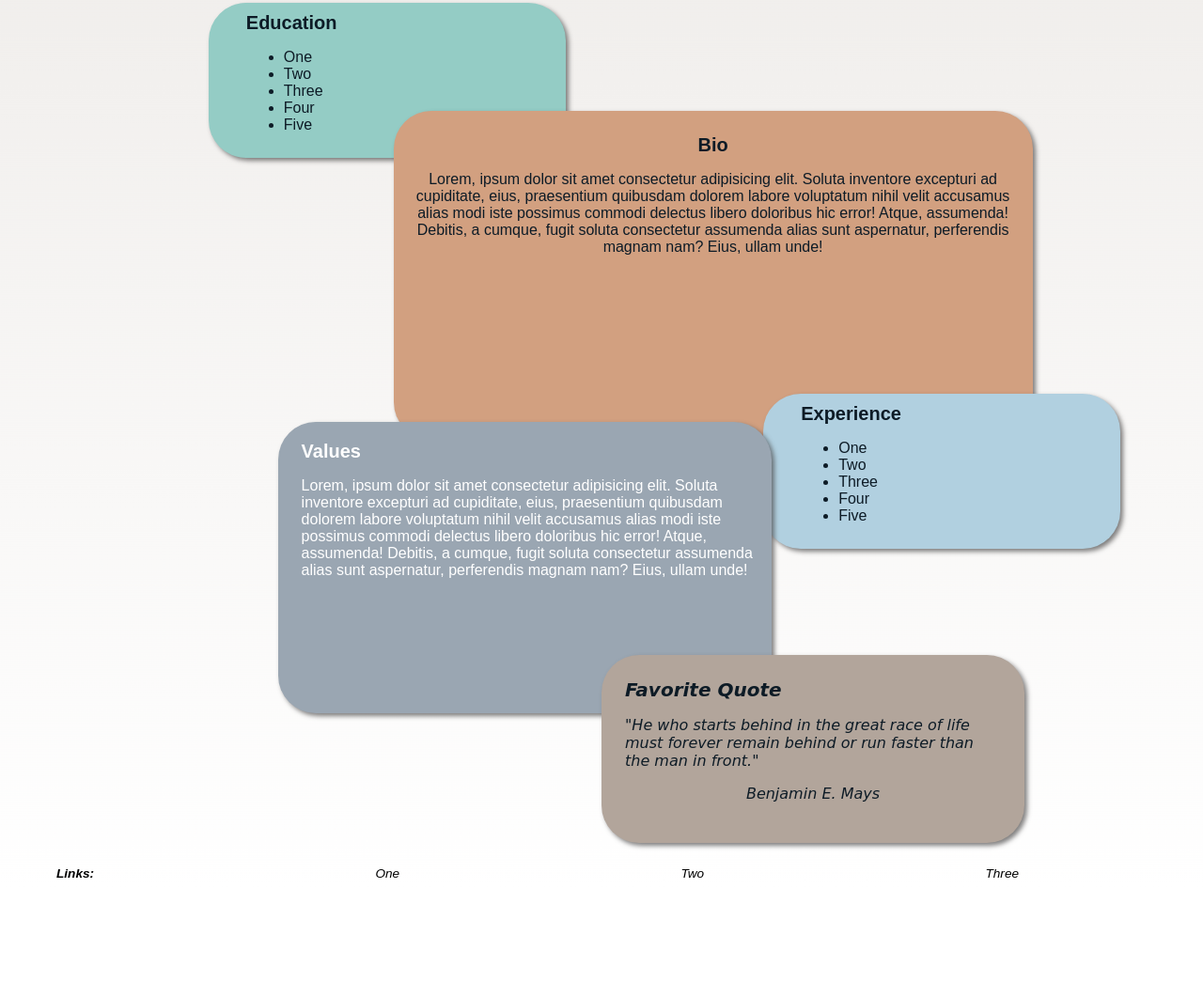
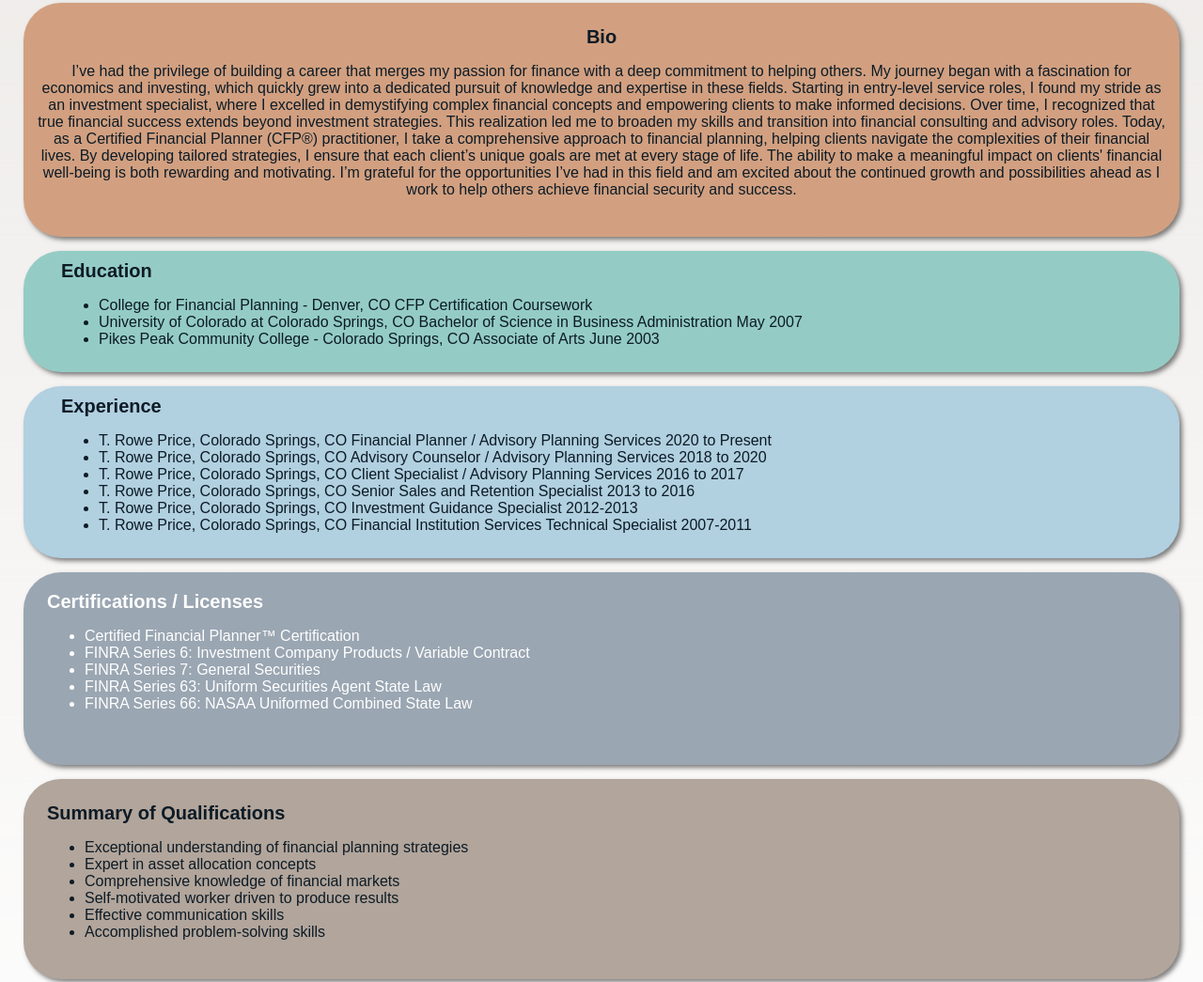
Before and after one commit to cbyzz24/Resume, a plain HTML site: page index.html in a window 1280 px wide. Shown: the part 321-1366 px from the top of the page at 94% size. Before the commit the page ends 1268 px from the top, so only its background shows below. Drawn offline with Linux system fonts and the light colour scheme.

Commit message:
Accurate text added and layout converted to normal

```diff
--- a/index.html
+++ b/index.html
@@ -13,39 +13,72 @@
     </div>
     <div class="mainWrapper">
         <div class="nameBar">Christopher Belcher, CFP®</div>
+
+
+
+        <div class="bio">
+            <label>Bio</label>
+            <p class="bioText">I’ve had the privilege of building a career that merges my passion for finance with a deep commitment to helping others. My journey began with a fascination for economics and investing, which quickly grew into a dedicated pursuit of knowledge and expertise in these fields. Starting in entry-level service roles, I found my stride as an investment specialist, where I excelled in demystifying complex financial concepts and empowering clients to make informed decisions.
+
+                Over time, I recognized that true financial success extends beyond investment strategies. This realization led me to broaden my skills and transition into financial consulting and advisory roles. Today, as a Certified Financial Planner (CFP®) practitioner, I take a comprehensive approach to financial planning, helping clients navigate the complexities of their financial lives. By developing tailored strategies, I ensure that each client’s unique goals are met at every stage of life.
+
+                The ability to make a meaningful impact on clients' financial well-being is both rewarding and motivating. I’m grateful for the opportunities I’ve had in this field and am excited about the continued growth and possibilities ahead as I work to help others achieve financial security and success.</p>
+        </div>
+
         <div class="education">
             <label class="educationHeader">Education</label>
             <ul class="educationItems">
-                <li>One</li>
-                <li>Two</li>
-                <li>Three</li>
-                <li>Four</li>
-                <li>Five</li>
+                <li>College for Financial Planning - Denver, CO
+                    CFP Certification Coursework </li>
+                <li>University of Colorado at Colorado Springs, CO
+                    Bachelor of Science in Business Administration May 2007 </li>
+                <li>Pikes Peak Community College - Colorado Springs, CO
+                    Associate of Arts June 2003 </li>
             </ul>
-        </div>
-
-        <div class="bio">
-            <label>Bio</label>
-            <p class="bioText">Lorem, ipsum dolor sit amet consectetur adipisicing elit. Soluta inventore excepturi ad cupiditate, eius, praesentium quibusdam dolorem labore voluptatum nihil velit accusamus alias modi iste possimus commodi delectus libero doloribus hic error! Atque, assumenda! Debitis, a cumque, fugit soluta consectetur assumenda alias sunt aspernatur, perferendis magnam nam? Eius, ullam unde!</p>
         </div>
 
         <div class="experience">
             <label class="experienceHeader" >Experience</label>
             <ul class="experienceItems">
-                <li>One</li>
-                <li>Two</li>
-                <li>Three</li>
-                <li>Four</li>
-                <li>Five</li>
+                <li>T. Rowe Price, Colorado Springs, CO
+                    Financial Planner / Advisory Planning Services 2020 to Present</li>
+                <li>T. Rowe Price, Colorado Springs, CO
+                    Advisory Counselor / Advisory Planning Services 2018 to 2020</li>
+                <li>T. Rowe Price, Colorado Springs, CO
+                    Client Specialist / Advisory Planning Services 2016 to 2017 </li>
+                <li>T. Rowe Price, Colorado Springs, CO
+                    Senior Sales and Retention Specialist 2013 to 2016 </li>
+                <li>T. Rowe Price, Colorado Springs, CO
+                    Investment Guidance Specialist 2012-2013 </li>
+                <li>T. Rowe Price, Colorado Springs, CO
+                    Financial Institution Services Technical Specialist 2007-2011 </li>
             </ul>
 
         </div>
 
-        <div class="values">
-            <label>Values</label>
-            <p>Lorem, ipsum dolor sit amet consectetur adipisicing elit. Soluta inventore excepturi ad cupiditate, eius, praesentium quibusdam dolorem labore voluptatum nihil velit accusamus alias modi iste possimus commodi delectus libero doloribus hic error! Atque, assumenda! Debitis, a cumque, fugit soluta consectetur assumenda alias sunt aspernatur, perferendis magnam nam? Eius, ullam unde!</p>
+        <div class="credentials">
+            <label>Certifications / Licenses</label>
+            <ul class="credentialsItems">
+                <li>Certified Financial Planner™ Certification</li>
+                <li>FINRA Series 6: Investment Company Products / Variable Contract</li>
+                <li>FINRA Series 7: General Securities</li>
+                <li>FINRA Series 63: Uniform Securities Agent State Law</li>
+                <li>FINRA Series 66: NASAA Uniformed Combined State Law </li>
+            </ul>
         </div>
 
+        <div class="qualifications">
+            <label >Summary of Qualifications </label>
+            <ul class="qualificationsList">
+                <li>Exceptional understanding of financial planning strategies</li>
+                <li>Expert in asset allocation concepts </li>
+                <li>Comprehensive knowledge of financial markets</li>
+                <li>Self-motivated worker driven to produce results</li>
+                <li>Effective communication skills</li>
+                <li>Accomplished problem-solving skills </li>
+            </ul>
+
+        </div>
         <div class="quote">
             <label >Favorite Quote</label>
             <p>"He who starts behind in the great race of life must forever remain behind or run faster than the man in front."</p>
--- a/style.css
+++ b/style.css
@@ -39,6 +39,7 @@ label{
 
 .nameBar{
     margin-top: -10px;
+    margin-bottom: 25px;
     text-align: center;
     font-family:sans-serif;
     font-size: 2.5rem;
@@ -55,47 +56,53 @@ label{
     /* margin-left: 75%; */
 }
 
-.education{
-    /* background-color:hsla(200, 43%, 79%, 0.45); */
-    margin-top: 2%;
-    margin-left: 16%;
-    background-color: hsl(173, 35%, 69%);
-    padding: 10px 40px;
-    width: 300px;
-    border-radius: 40px;
-    box-shadow: 3px 3px 5px rgba(75, 73, 73, 0.705);
-}
+
 
 
 .bio{
-    margin-top: -4%;
-    margin-left: 32%;
+    /* margin-top: -4%;
+    margin-left: 32%; */
+    margin-bottom: 15px;
     background-color: #d2a080;
     /* background-color: #D29F80; */
     /* color: white; */
     padding: 25px 15px;
-    width: 650px;
-    height: 300px;
+    /* width: 650px; */
+    /* height: 300px; */
     border-radius: 40px;
     text-align: center;
     box-shadow: 3px 3px 5px rgba(75, 73, 73, 0.705);
 }
 
-.experience{
-    margin-top: -4%;
-    margin-left: 64%;
-    background-color:#B1D0E0;
+.education{
+    /* background-color:hsla(200, 43%, 79%, 0.45); */
+    /* margin-top: 2%;
+    margin-left: 16%; */
+    margin-bottom: 15px;
+    background-color: hsl(173, 35%, 69%);
     padding: 10px 40px;
-    width: 300px;
+    /* width: 300px; */
     border-radius: 40px;
     box-shadow: 3px 3px 5px rgba(75, 73, 73, 0.705);
 }
 
-.values{
-    margin-top: -11%;
-    margin-left: 22%;
-    width: 500px;
-    height: 250px;
+.experience{
+    /* margin-top: -4%;
+    margin-left: 64%; */
+    margin-bottom: 15px;
+    background-color:#B1D0E0;
+    padding: 10px 40px;
+    /* width: 300px; */
+    border-radius: 40px;
+    box-shadow: 3px 3px 5px rgba(75, 73, 73, 0.705);
+}
+
+.credentials{
+    /* margin-top: -11%;
+    margin-left: 16%; */
+    margin-bottom: 15px;
+    /* width: 500px; */
+    /* height: 250px; */
     background-color: #9aa6b2;
     padding-top: 20px;
     padding-bottom: 40px;
@@ -105,14 +112,29 @@ label{
     box-shadow: 3px 3px 5px rgba(75, 73, 73, 0.705);
 }
 
-.quote{
-    margin-top: -5%;
-    margin-left: 50%;
-    width: 300px;
+.qualifications{
+    /* margin-top: -2%;
+    margin-left: 40%;
+    width: 300px; */
+    margin-bottom: 15px;
     background-color: #b2a59b;
     padding:    25px;
-    height: 150px;
-    width: 400px;
+    /* height: auto; */
+    /* width: 400px; */
+    border-radius: 40px;
+    box-shadow: 3px 3px 5px rgba(75, 73, 73, 0.705);
+}
+
+.quote{
+    /* margin-top: -2%;
+    margin-left: 60%;
+    width: 300px; */
+    margin-bottom: 15px;
+    background-color:#6998AB;
+    color: white;
+    padding:    25px;
+    /* height: auto; */
+    /* width: 400px; */
     border-radius: 40px;
     font-family: cursive;
     font-style: italic;
```
